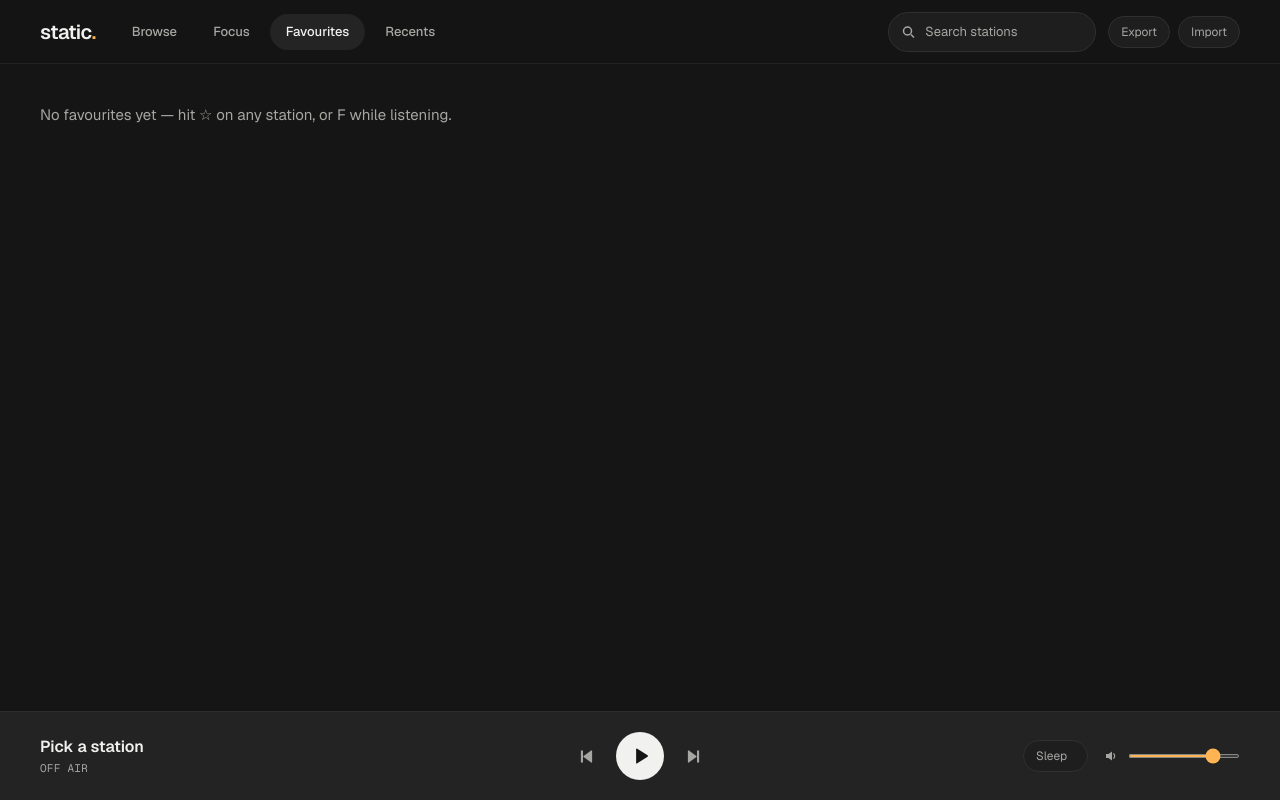
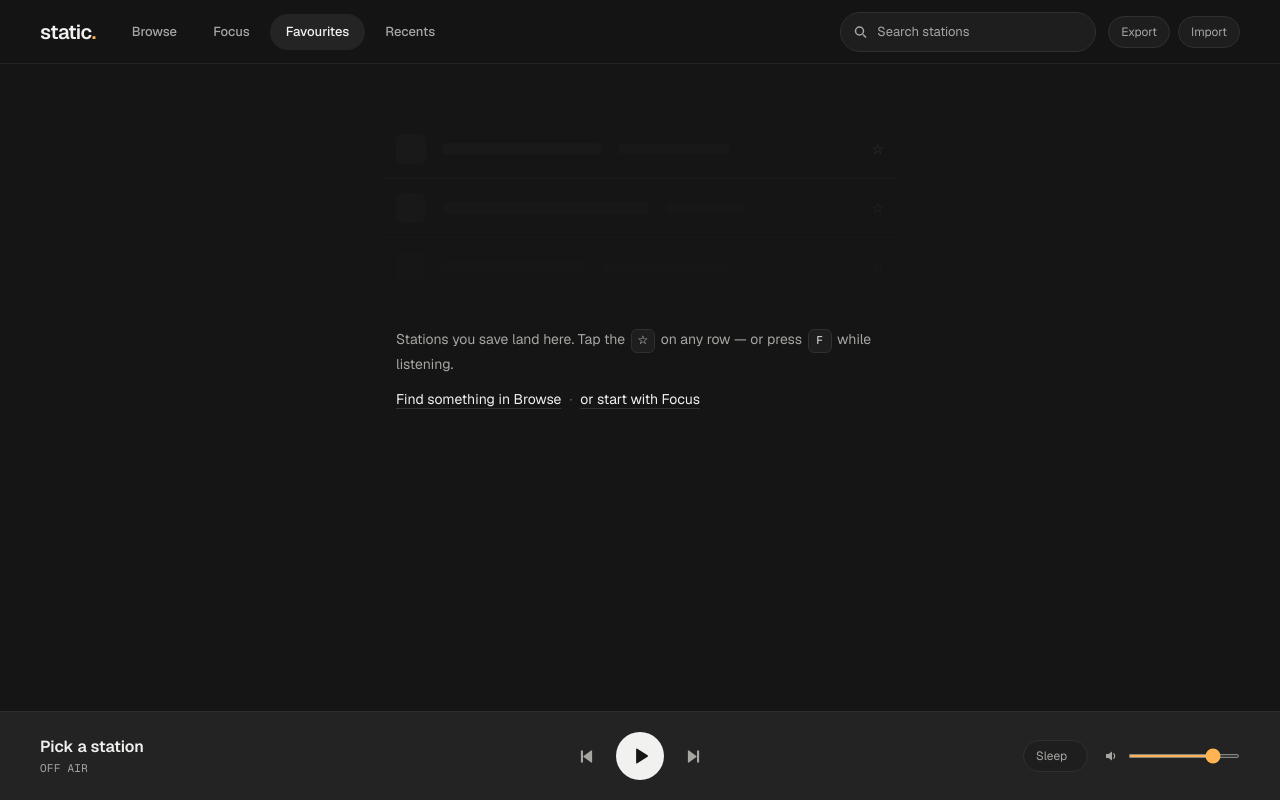
Before and after one commit to farukkandemir/static, a Next.js app: page /favourites in a window 1280 px wide. Built offline with nearby package versions, Linux system fonts and the light colour scheme.

Commit message:
feat: implement EmptyLibrary component for improved empty state handling in Favourites and Recents pages

```diff
--- a/app/favourites/page.tsx
+++ b/app/favourites/page.tsx
@@ -1,6 +1,7 @@
 "use client";
 
 import { Suspense, useEffect } from "react";
+import { EmptyLibrary } from "@/components/empty-library";
 import { StationList } from "@/components/station-list";
 import { useLibraryStore } from "@/lib/library-store";
 import { usePageParam } from "@/lib/use-url-state";
@@ -13,11 +14,7 @@ function FavouritesPage() {
   useEffect(() => setStations(favourites), [favourites, setStations]);
 
   if (favourites.length === 0) {
-    return (
-      <p className="px-6 py-10 text-[15px] text-faint sm:px-10">
-        No favourites yet — hit ☆ on any station, or F while listening.
-      </p>
-    );
+    return <EmptyLibrary kind="favourites" />;
   }
   return (
     <section aria-label="Stations" className="pt-7">
--- a/app/globals.css
+++ b/app/globals.css
@@ -67,6 +67,14 @@ label:has(> input[type="range"]) {
   outline-offset: 2px;
 }
 
+/* Text fields signal focus with their border, not the amber ring — browsers
+   apply :focus-visible to inputs even on mouse click, and the 2px accent
+   outline reads far too heavy on a text box you click into constantly. */
+input[type="search"]:focus-visible,
+input[type="text"]:focus-visible {
+  outline: none;
+}
+
 @media (prefers-reduced-motion: reduce) {
   html {
     scroll-behavior: auto;
--- a/app/recents/page.tsx
+++ b/app/recents/page.tsx
@@ -1,6 +1,7 @@
 "use client";
 
 import { Suspense, useEffect } from "react";
+import { EmptyLibrary } from "@/components/empty-library";
 import { StationList } from "@/components/station-list";
 import { useLibraryStore } from "@/lib/library-store";
 import { usePageParam } from "@/lib/use-url-state";
@@ -13,7 +14,7 @@ function RecentsPage() {
   useEffect(() => setStations(recents), [recents, setStations]);
 
   if (recents.length === 0) {
-    return <p className="px-6 py-10 text-[15px] text-faint sm:px-10">Nothing played yet.</p>;
+    return <EmptyLibrary kind="recents" />;
   }
   return (
     <section aria-label="Stations" className="pt-7">
--- a/components/app-shell.tsx
+++ b/components/app-shell.tsx
@@ -62,7 +62,7 @@ function HeaderSearch() {
         placeholder="Search stations"
         value={value}
         onChange={(e) => setValue(e.target.value)}
-        className="h-10 w-52 rounded-full border border-edge bg-surface pl-9 pr-4 text-[13px] transition-all placeholder:text-faint hover:border-faint/50 focus:w-72 focus:border-faint/60"
+        className="h-10 w-64 rounded-full border border-edge bg-surface pl-9 pr-4 text-[13px] transition-colors placeholder:text-faint hover:border-faint/50 focus:border-faint"
       />
     </div>
   );
--- /dev/null
+++ b/components/empty-library.tsx
@@ -0,0 +1,65 @@
+"use client";
+
+import Link from "next/link";
+
+// Empty state as a ghost of the ledger itself: three fading placeholder rows
+// show what will live here, with the real keys inline. Left-aligned, no icon,
+// no big button — the page teaches its own layout.
+function GhostRow({ opacity, nameWidth, tagWidth }: { opacity: string; nameWidth: string; tagWidth: string }) {
+  return (
+    <li
+      aria-hidden
+      className="flex items-center gap-4 border-b border-edge/40 px-3 py-3.5 last:border-b-0"
+      style={{ opacity }}
+    >
+      <span className="h-[30px] w-[30px] shrink-0 rounded-[7px] bg-surface" />
+      <span className={`h-3 ${nameWidth} rounded-full bg-surface`} />
+      <span className={`hidden h-2.5 ${tagWidth} rounded-full bg-surface/70 sm:block`} />
+      <span className="ml-auto text-[14px] text-faint/40">☆</span>
+    </li>
+  );
+}
+
+export function EmptyLibrary({ kind }: { kind: "favourites" | "recents" }) {
+  return (
+    <div className="mx-auto max-w-lg px-6 pt-14 sm:px-0">
+      <ul>
+        <GhostRow opacity="0.55" nameWidth="w-40" tagWidth="w-28" />
+        <GhostRow opacity="0.35" nameWidth="w-52" tagWidth="w-20" />
+        <GhostRow opacity="0.18" nameWidth="w-36" tagWidth="w-32" />
+      </ul>
+      <div className="mt-8 px-3 text-[14px] leading-relaxed text-faint">
+        {kind === "favourites" ? (
+          <p>
+            Stations you save land here. Tap the{" "}
+            <span className="mx-0.5 inline-flex h-6 min-w-6 items-center justify-center rounded-md border border-edge bg-surface px-1.5 text-[12px] text-ink">
+              ☆
+            </span>{" "}
+            on any row — or press{" "}
+            <kbd className="mx-0.5 inline-flex h-6 min-w-6 items-center justify-center rounded-md border border-edge bg-surface px-1.5 font-mono text-[11px] text-ink">
+              F
+            </kbd>{" "}
+            while listening.
+          </p>
+        ) : (
+          <p>Everything you tune in shows up here, newest first.</p>
+        )}
+        <p className="mt-3">
+          <Link
+            href="/browse"
+            className="text-ink underline decoration-edge underline-offset-4 transition-colors hover:decoration-faint"
+          >
+            Find something in Browse
+          </Link>
+          <span className="px-2 text-faint/50">·</span>
+          <Link
+            href="/"
+            className="text-ink underline decoration-edge underline-offset-4 transition-colors hover:decoration-faint"
+          >
+            or start with Focus
+          </Link>
+        </p>
+      </div>
+    </div>
+  );
+}
```
